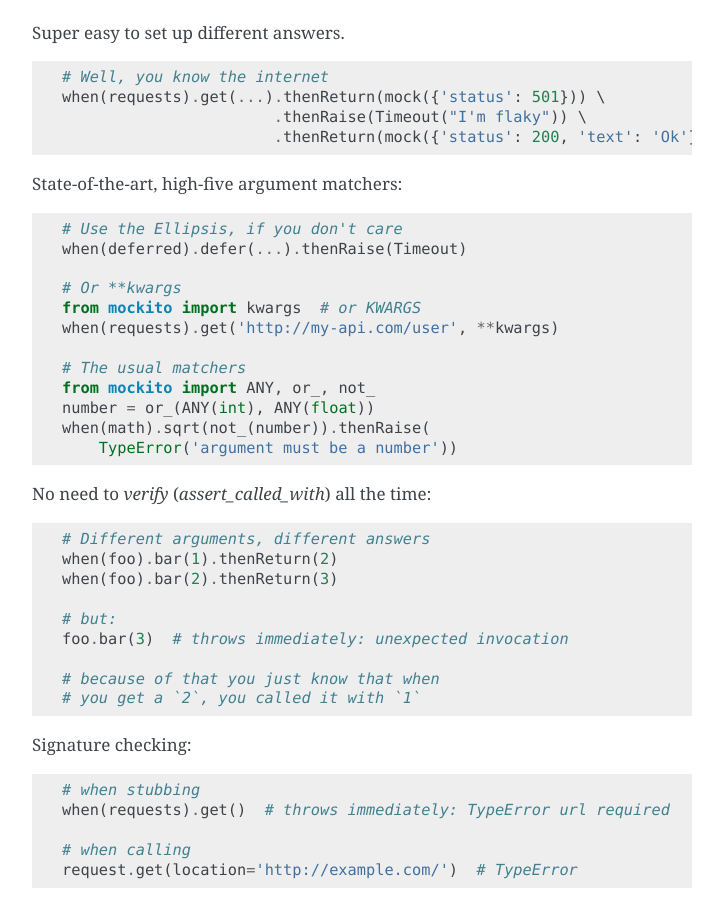
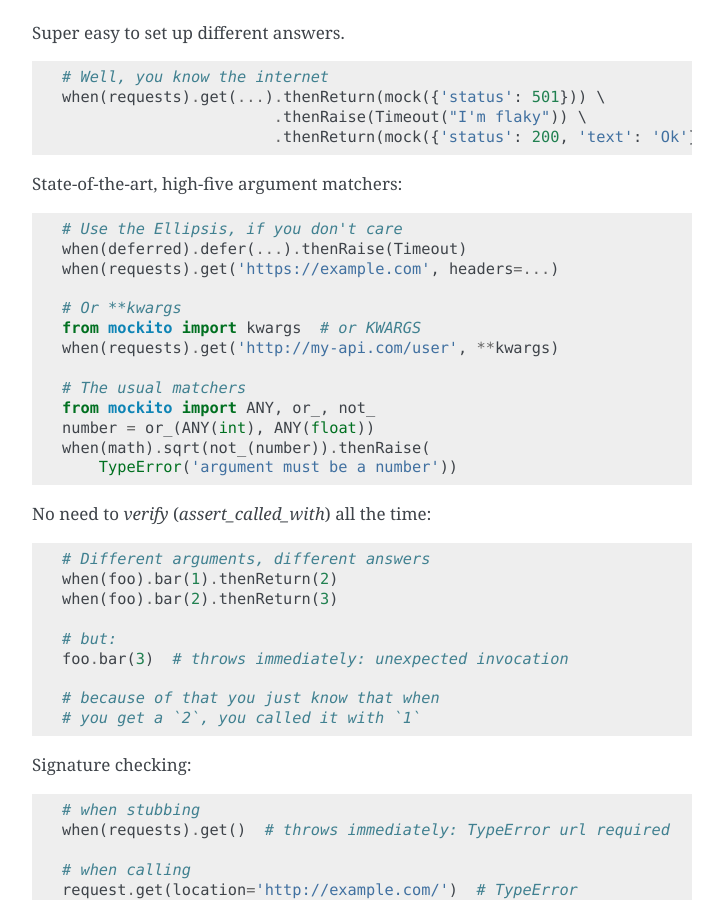
Before and after one commit to kaste/mockito-python, a Sphinx documentation site: the page built from docs/index.rst, in a window 1280 px wide and 900 px high, scrolled down 756 px. Shown: the whole window, without its empty margins (388-1111 px from the left). Built offline with Sphinx 7.4.7, drawn with Linux system fonts in a browser that asks for light colours; pages that are not in the unit, such as notebooks, are missing from menus.

Commit message:
Add example using Ellipsis as the keyword value

```diff
--- a/docs/index.rst
+++ b/docs/index.rst
@@ -60,6 +60,7 @@
 
     # Use the Ellipsis, if you don't care
     when(deferred).defer(...).thenRaise(Timeout)
+    when(requests).get('https://example.com', headers=...)
 
     # Or **kwargs
     from mockito import kwargs  # or KWARGS
```
